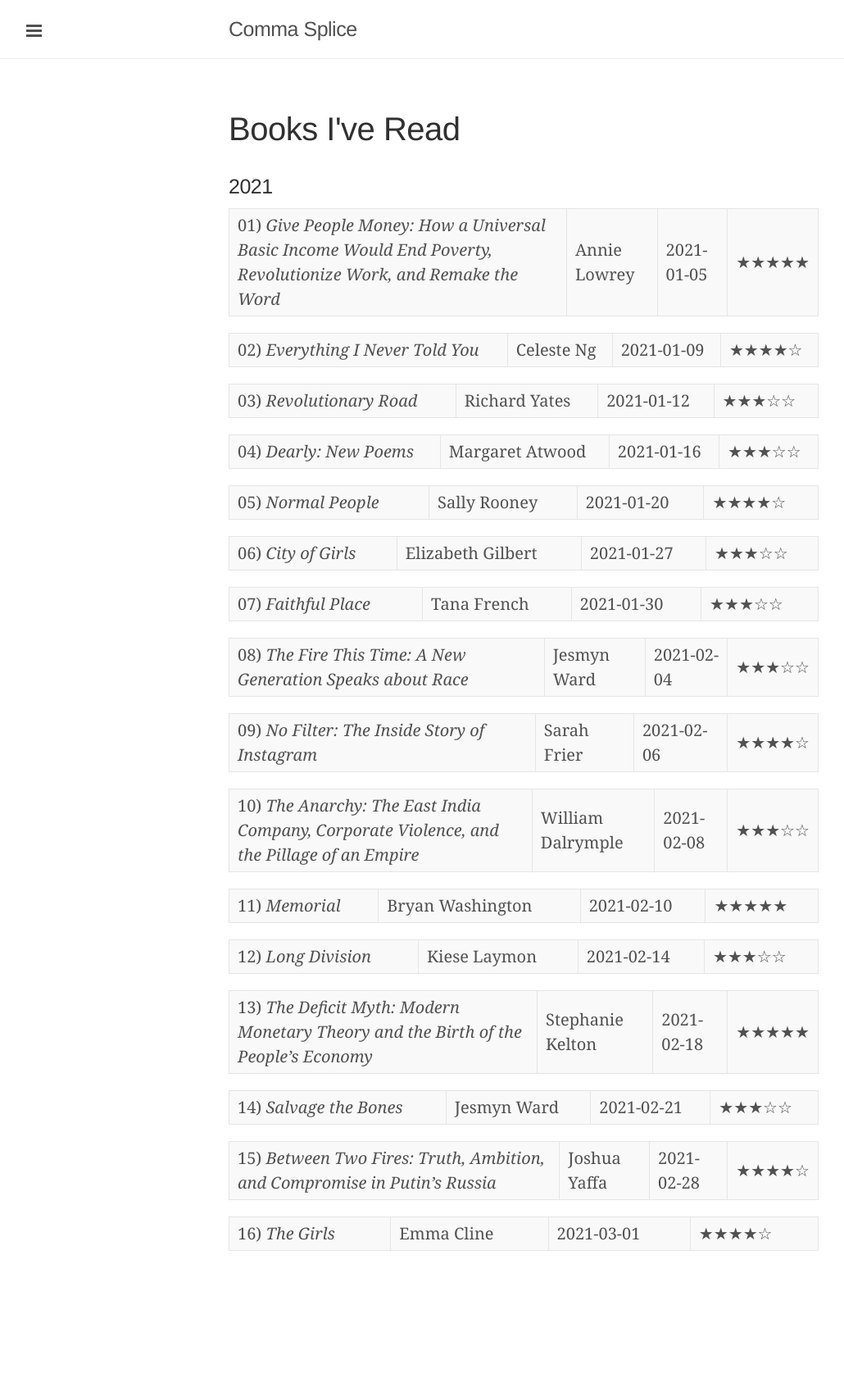
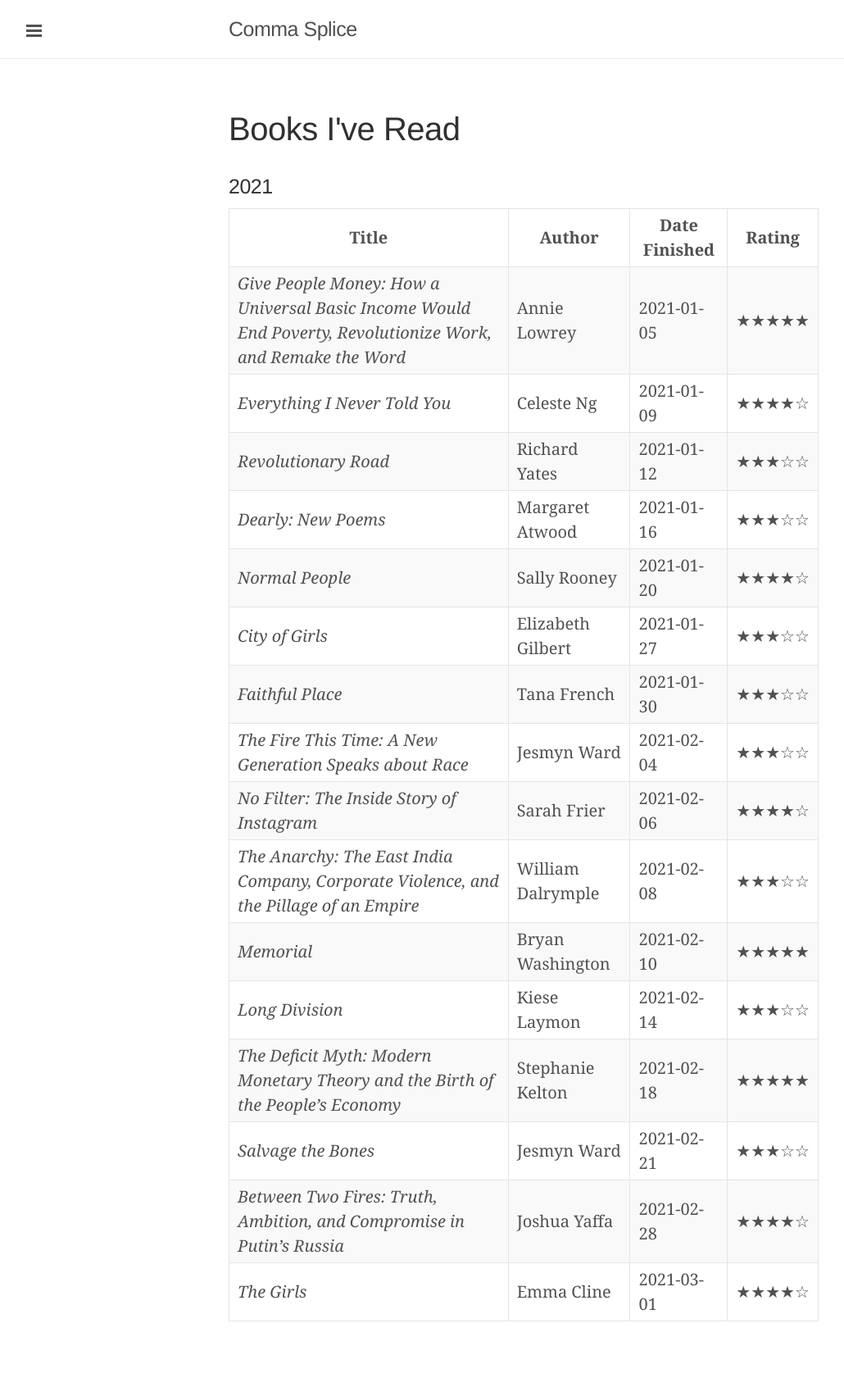
Before and after one commit to davidixon/davidixon.github.io, a Jekyll site: the page built from books.md, in a window 1280 px wide. Shown: the whole page at 82% size, without its empty margins (1-1031 px from the left). Built offline with Jekyll 4.4.1, drawn with Linux system fonts in a browser that asks for light colours; before the commit the page ends 1606 px from its top, so only the background shows below that.

Commit message:
change table layout

```diff
--- a/books.md
+++ b/books.md
@@ -5,34 +5,21 @@
 ---
 ### 2021
 
-01) *Give People Money: How a Universal Basic Income Would End Poverty, Revolutionize Work, and Remake the Word* | Annie Lowrey | 2021-01-05 | ★★★★★
-
-02) *Everything I Never Told You* | Celeste Ng | 2021-01-09 | ★★★★☆
-
-03) *Revolutionary Road* | Richard Yates | 2021-01-12 | ★★★☆☆
-
-04) *Dearly: New Poems* | Margaret Atwood | 2021-01-16 | ★★★☆☆
-
-05) *Normal People* | Sally Rooney | 2021-01-20 | ★★★★☆
-
-06) *City of Girls* | Elizabeth Gilbert | 2021-01-27 | ★★★☆☆
-
-07) *Faithful Place* | Tana French | 2021-01-30 | ★★★☆☆
-
-08) *The Fire This Time: A New Generation Speaks about Race*  | Jesmyn Ward | 2021-02-04 | ★★★☆☆
-
-09) *No Filter: The Inside Story of Instagram* | Sarah Frier | 2021-02-06 | ★★★★☆
-
-10) *The Anarchy: The East India Company, Corporate Violence, and the Pillage of an Empire* | William Dalrymple | 2021-02-08 | ★★★☆☆
-
-11) *Memorial* | Bryan Washington | 2021-02-10 | ★★★★★
-
-12) *Long Division* | Kiese Laymon | 2021-02-14 | ★★★☆☆
-
-13) *The Deficit Myth: Modern Monetary Theory and the Birth of the People's Economy* | Stephanie Kelton | 2021-02-18 | ★★★★★
-
-14) *Salvage the Bones* | Jesmyn Ward | 2021-02-21 | ★★★☆☆
-
-15) *Between Two Fires: Truth, Ambition, and Compromise in Putin's Russia* | Joshua Yaffa | 2021-02-28 | ★★★★☆
-
-16) *The Girls* | Emma Cline | 2021-03-01 | ★★★★☆
+| Title | Author | Date Finished | Rating |
+| ----- | ------ | ------------- | ------ |
+| *Give People Money: How a Universal Basic Income Would End Poverty, Revolutionize Work, and Remake the Word* | Annie Lowrey | 2021-01-05 | ★★★★★ |
+| *Everything I Never Told You* | Celeste Ng | 2021-01-09 | ★★★★☆ |
+| *Revolutionary Road* | Richard Yates | 2021-01-12 | ★★★☆☆ |
+| *Dearly: New Poems* | Margaret Atwood | 2021-01-16 | ★★★☆☆ |
+| *Normal People* | Sally Rooney | 2021-01-20 | ★★★★☆ |
+| *City of Girls* | Elizabeth Gilbert | 2021-01-27 | ★★★☆☆ |
+| *Faithful Place* | Tana French | 2021-01-30 | ★★★☆☆ |
+| *The Fire This Time: A New Generation Speaks about Race*  | Jesmyn Ward | 2021-02-04 | ★★★☆☆ |
+| *No Filter: The Inside Story of Instagram* | Sarah Frier | 2021-02-06 | ★★★★☆ |
+| *The Anarchy: The East India Company, Corporate Violence, and the Pillage of an Empire* | William Dalrymple | 2021-02-08 | ★★★☆☆ |
+| *Memorial* | Bryan Washington | 2021-02-10 | ★★★★★ |
+| *Long Division* | Kiese Laymon | 2021-02-14 | ★★★☆☆ |
+| *The Deficit Myth: Modern Monetary Theory and the Birth of the People's Economy* | Stephanie Kelton | 2021-02-18 | ★★★★★ |
+| *Salvage the Bones* | Jesmyn Ward | 2021-02-21 | ★★★☆☆ |
+| *Between Two Fires: Truth, Ambition, and Compromise in Putin's Russia* | Joshua Yaffa | 2021-02-28 | ★★★★☆ |
+| *The Girls* | Emma Cline | 2021-03-01 | ★★★★☆ |
```
